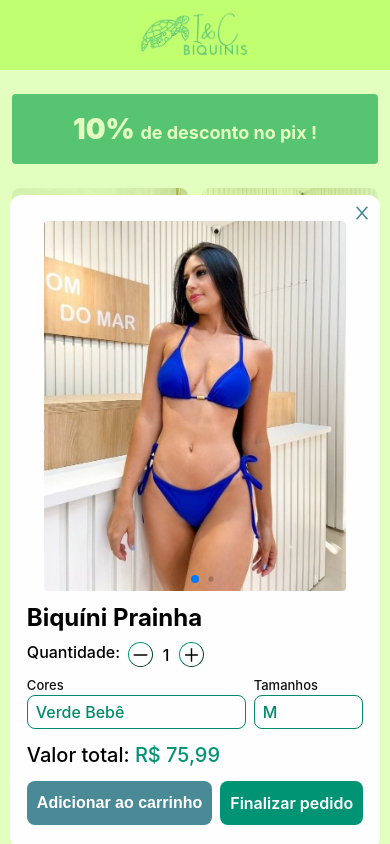
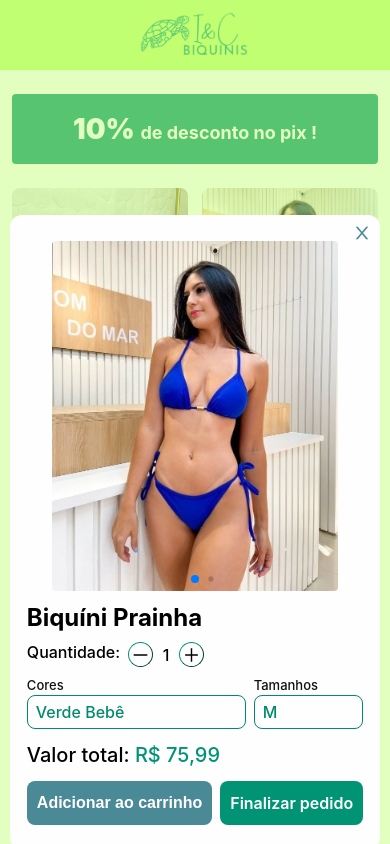
Before and after one commit to FranciscoNeto2909/iec_biquinis, a React (Vite) app: page / in a window 390 px wide. Both pictures are taken after a click on the element 290 px from the left and 352 px from the top of the page. Shown: the top 844 px of the page. Built offline with nearby package versions, Linux system fonts and the light colour scheme.

Commit message:
modal image improved

```diff
--- a/src/components/carousel/carousel.css
+++ b/src/components/carousel/carousel.css
@@ -17,6 +17,7 @@
 
     .carousel_img {
         width: auto;
-        height: 370px;
+        height: 100%;
+        max-height: 350px;
     }
 }
```
